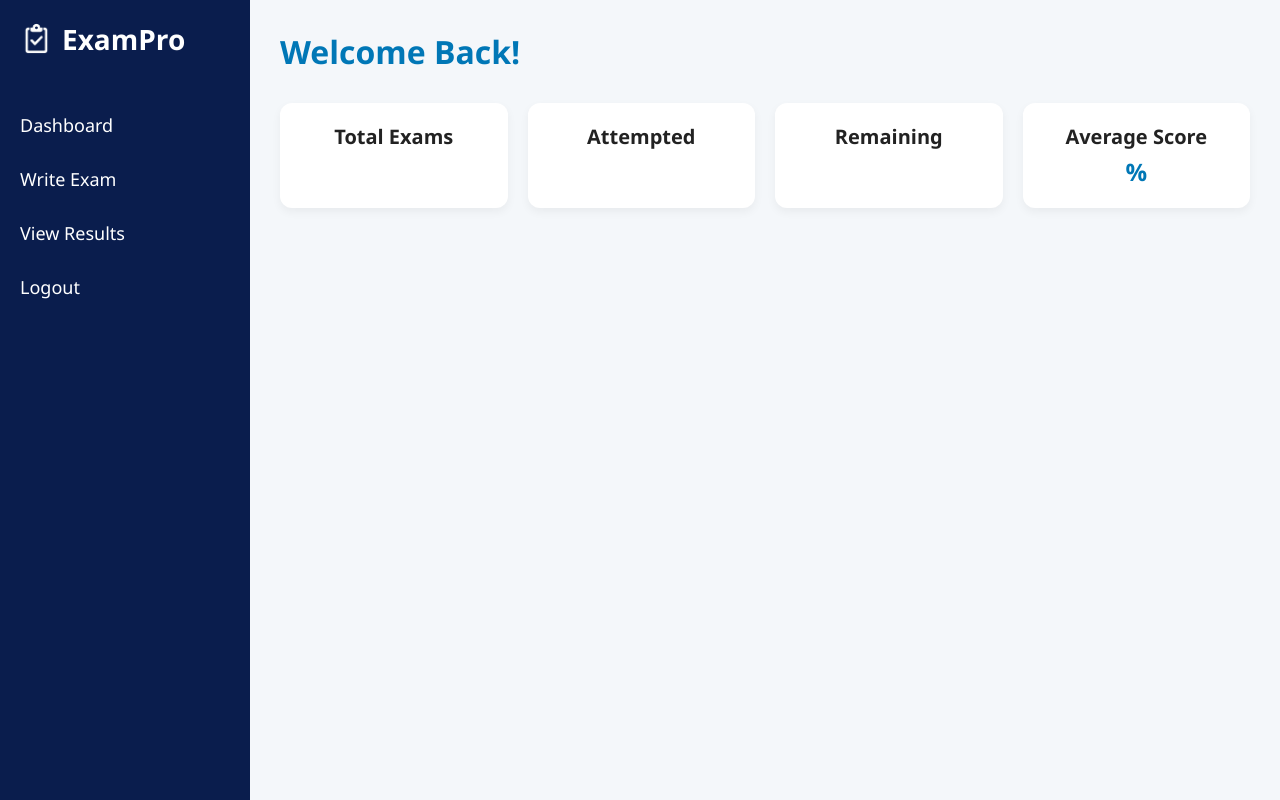
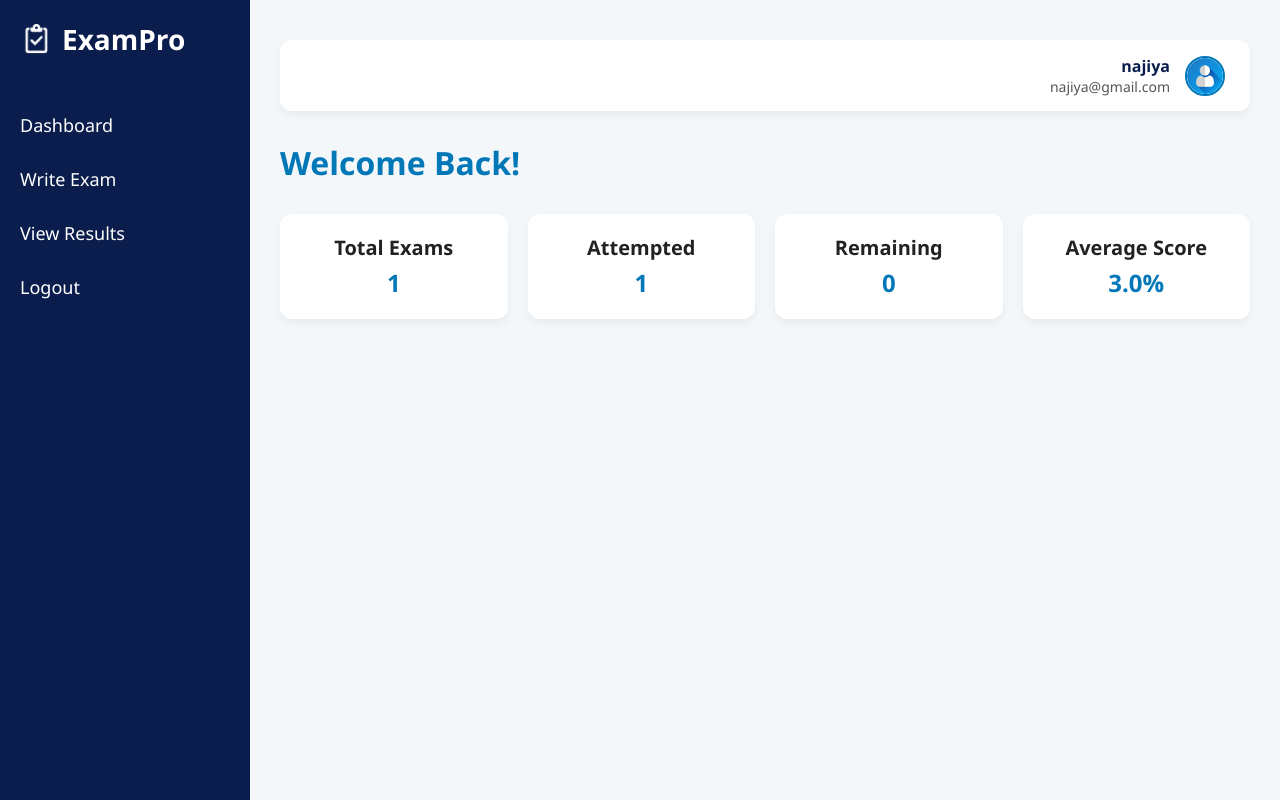
Before and after one commit to ArchBase/ExamPRO, a Flask app: page /dashboard_student in a window 1280 px wide. Run offline with Flask 3, Linux system fonts and the light colour scheme; a user stored in the database is signed in; data comes from the database, SQL or seed files in the repository; both versions use the stored data as it was after the commit.

Commit message:
dashboard modification in backend ,profile added

```diff
--- a/app.py
+++ b/app.py
@@ -410,21 +410,93 @@ def dashboard_student():
 
     student_id = session['student_id']
     with sqlite3.connect('database.db') as conn:
-        cursor = conn.cursor()
-        cursor.execute("SELECT Exam.id, Exam.title, Attended.earned_total FROM Exam JOIN Attended ON Exam.id = Attended.exam_id WHERE Attended.student_id = ?", (student_id,))
-        exams = cursor.fetchall()
-    return render_template('dashboard_student.html', exams=exams)
+       cursor = conn.cursor()
 
+    # Fetch total exams
+    cursor.execute("SELECT COUNT(*) FROM Exam")
+    total_exams = cursor.fetchone()[0]
+
+    # Fetch attempted exams
+    cursor.execute("SELECT COUNT(*) FROM Attended WHERE student_id = ?", (student_id,))
+    attempted_exams = cursor.fetchone()[0]
+
+    # Calculate remaining exams
+    remaining_exams = total_exams - attempted_exams
+
+    # Calculate average score
+    cursor.execute("SELECT AVG(earned_total) FROM Attended WHERE student_id = ?", (student_id,))
+    avg_score = cursor.fetchone()[0]
+    avg_score = round(avg_score, 2) if avg_score else 0
+
+    # Fetch participated exams
+    cursor.execute("SELECT Exam.id, Exam.title, Attended.earned_total FROM Exam JOIN Attended ON Exam.id = Attended.exam_id WHERE Attended.student_id = ?", (student_id,))
+    exams = cursor.fetchall()
+    # Fetch student info
+    cursor.execute("SELECT username, email FROM Student WHERE id = ?", (student_id,))
+    student_info = cursor.fetchone()
+    student_name, student_email = student_info if student_info else ("Unknown", "unknown@example.com")
+
+    return render_template(
+    'dashboard_student.html',
+    exams=exams,
+    total_exams=total_exams,
+    attempted_exams=attempted_exams,
+    remaining_exams=remaining_exams,
+    average_score=avg_score,
+    student_name=student_name,
+    student_email=student_email
+)
 @app.route('/dashboard_teacher')
 def dashboard_teacher():
     if 'teacher_id' not in session:
         return redirect('/login_teacher')
+
     teacher_id = session['teacher_id']
+
     with sqlite3.connect('database.db') as conn:
         cursor = conn.cursor()
+
+        # Fetch all exams by the teacher
         cursor.execute("SELECT * FROM Exam WHERE teacher_id = ?", (teacher_id,))
         exams = cursor.fetchall()
-    return render_template('dashboard_teacher.html', exams=exams)
+
+        # Total exams
+        total_exams = len(exams)
+
+        # Total students who attended the teacher's exams
+        cursor.execute('''
+            SELECT COUNT(DISTINCT Attended.student_id)
+            FROM Attended
+            JOIN Exam ON Attended.exam_id = Exam.id
+            WHERE Exam.teacher_id = ?
+        ''', (teacher_id,))
+        total_students = cursor.fetchone()[0] or 0
+
+        # Average score of students in the teacher's exams
+        cursor.execute('''
+            SELECT AVG(Attended.earned_total)
+            FROM Attended
+            JOIN Exam ON Attended.exam_id = Exam.id
+            WHERE Exam.teacher_id = ?
+        ''', (teacher_id,))
+        avg_score = cursor.fetchone()[0]
+        average_score = round(avg_score, 2) if avg_score else 0
+        # fetch teachers info
+        cursor.execute("SELECT username, email FROM Teacher WHERE id = ?", (teacher_id,))
+        teacher_info = cursor.fetchone()
+        teacher_name,teacher_email = teacher_info if teacher_info else ("Unknown", "unknown@example.com")
+
+
+    return render_template(
+        'dashboard_teacher.html',
+        exams=exams,
+        total_exams=total_exams,
+        total_students=total_students,
+        average_score=average_score,
+        teacher_name=teacher_name,
+        teacher_email=teacher_email
+
+    )
 
 @app.route('/write_exam/<int:exam_id>', methods=['GET', 'POST'])
 def write_exam(exam_id):
--- a/templates/dashboard_student.html
+++ b/templates/dashboard_student.html
@@ -208,6 +208,43 @@
             color: #555;
             font-size: 16px;
         }
+        .profile-header {
+    background-color: white;
+    display: flex;
+    justify-content: flex-end;
+    align-items: center;
+    padding: 15px 25px;
+    border-radius: 12px;
+    box-shadow: 0 4px 10px rgba(0, 0, 0, 0.05);
+    margin-bottom: 30px;
+    margin-top: 10px;
+}
+
+.profile-info {
+    text-align: right;
+    margin-right: 15px;
+}
+
+.student-name {
+    font-size: 16px;
+    font-weight: 600;
+    color: #0a1d4d;
+}
+
+.student-email {
+    font-size: 14px;
+    color: #555;
+}
+
+.avatar {
+    width: 40px;
+    height: 40px;
+    border-radius: 50%;
+    object-fit: cover;
+    border: 2px solid #0077b6;
+}
+
+
     </style>
 </head>
 <body>
@@ -227,6 +264,15 @@
 
         <!-- Main Content -->
         <div class="main-content">
+            <!-- Profile Header Bar -->
+<div class="profile-header">
+    <div class="profile-info">
+        <p class="student-name">{{ student_name }}</p>
+        <p class="student-email">{{ student_email }}</p>
+    </div>
+    <img src="{{ url_for('static', filename='images/avatar.png') }}" alt="Avatar" class="avatar">
+</div>
+
             <!-- Dashboard Section -->
             <div id="dashboard" class="dashboard-section">
                 <h1>Welcome Back!</h1>
--- a/templates/write_exam.html
+++ b/templates/write_exam.html
@@ -126,7 +126,7 @@
 
     <!-- Auto-submit Timer Script -->
     <script>
-        let remainingTime = {{ duration }} * 60;
+        let remainingTime = { duration } * 60;
 
         const countdown = setInterval(() => {
             remainingTime--;
```
Also changed, not shown: templates/dashboard_teacher.html (+44 -0 lines), database.db, static/images/avatar.png (added).
